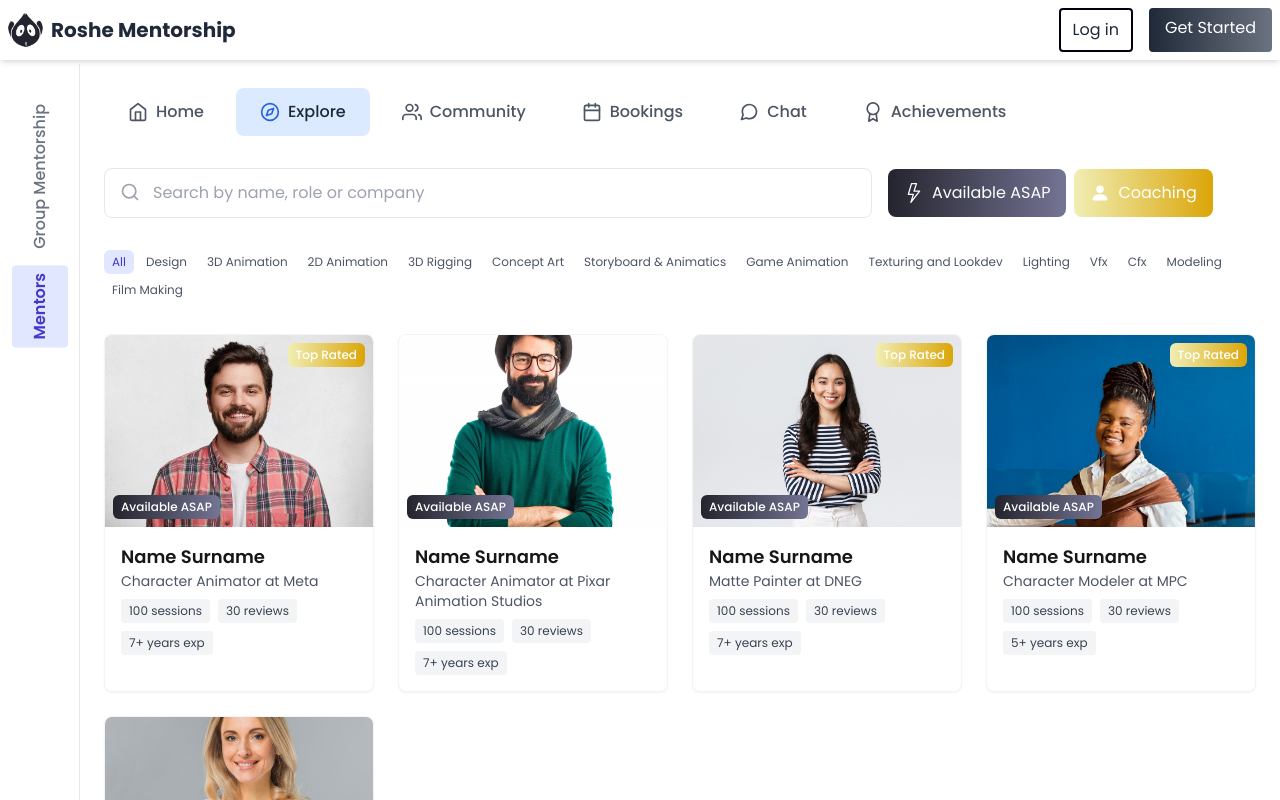
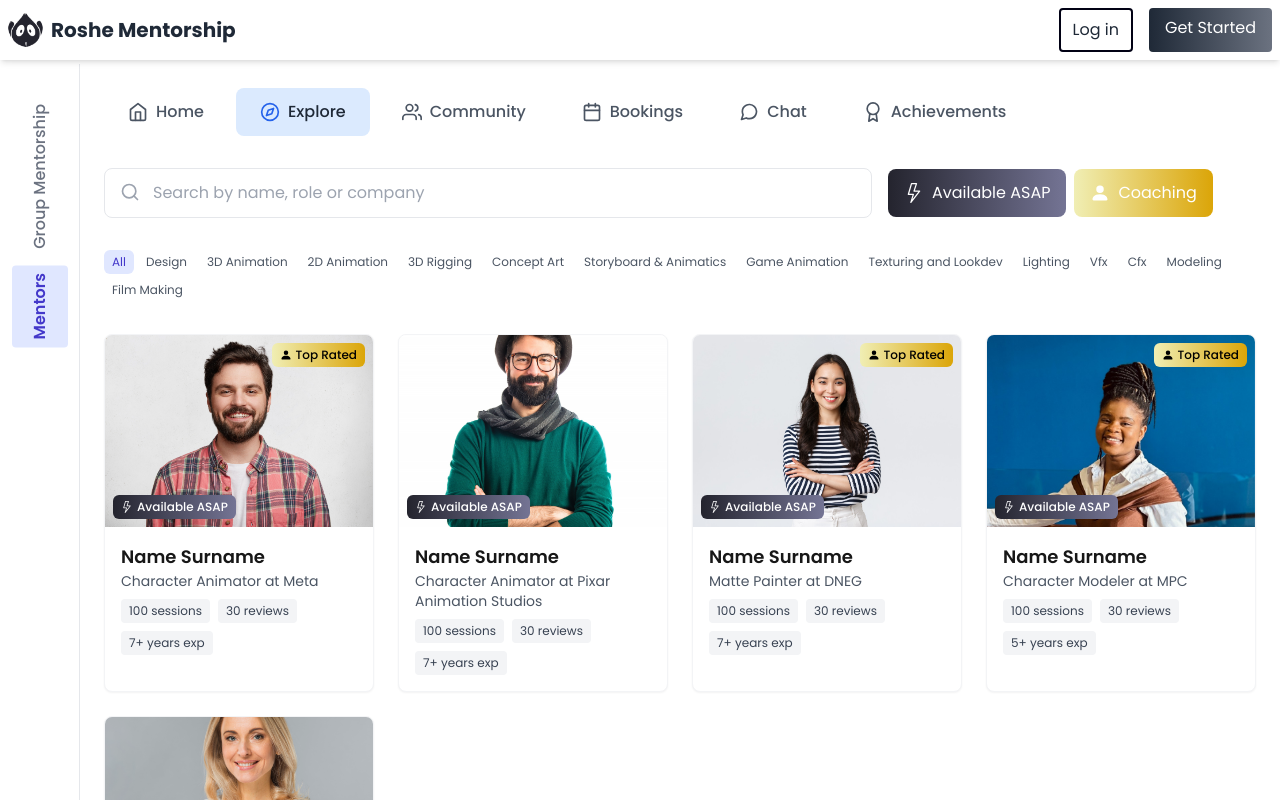
Before and after one commit to Roshe-Mentors/new_roshe, a Next.js app: page /dashboard in a window 1280 px wide. Shown: the top 800 px of the page. Built offline with nearby package versions, Linux system fonts and the light colour scheme.

Commit message:
FEAT: enhance MentorCard status indicators with icons and adjust text color

```diff
--- a/src/app/dashboard/components/MentorDashboard.tsx
+++ b/src/app/dashboard/components/MentorDashboard.tsx
@@ -253,16 +253,18 @@ const MentorCard: React.FC<MentorCardProps> = ({ mentor }) => {
         {mentor.isTopRated && (
           <div
             style={{ background: 'linear-gradient(90deg, #F0EEB4 0%, #DBA508 100%)' }}
-            className="absolute top-2 right-2 text-xs text-white px-2 py-1 rounded-md font-medium"
+            className="absolute top-2 right-2 text-xs text-black px-2 py-1 rounded-md font-medium flex items-center"
           >
+            <BsPersonFill className="mr-1" size={12} />
             Top Rated
           </div>
         )}
         {mentor.isAvailableASAP && (
           <div
             style={{ background: 'linear-gradient(90deg, #24242E 0%, #747494 100%)' }}
-            className="absolute bottom-2 left-2 text-xs text-white px-2 py-1 rounded-md font-medium"
+            className="absolute bottom-2 left-2 text-xs text-white px-2 py-1 rounded-md font-medium flex items-center"
           >
+            <BsLightning className="mr-1" size={12} />
             Available ASAP
           </div>
         )}
```
